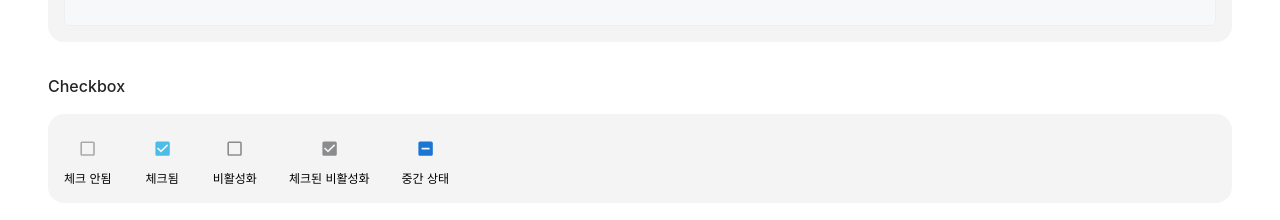
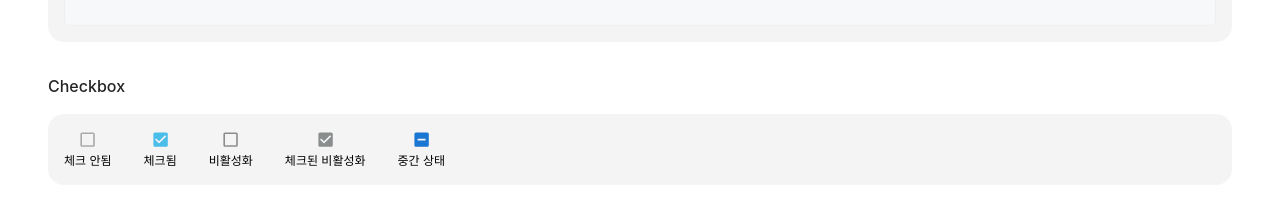
Before and after one commit to seohye-ki/LuFin, a React (Vite) app in the folder client/: page /common-components in a window 1280 px wide. Shown: the part 8340-8560 px from the top of the page. Built offline with nearby package versions, Linux system fonts and the light colour scheme; no server answers.

Commit message:
[S12P21A402-283] style: remove padding checkbox

```diff
--- a/client/src/components/Form/Checkbox.tsx
+++ b/client/src/components/Form/Checkbox.tsx
@@ -24,21 +24,22 @@ interface CheckboxProps extends Omit<MuiCheckboxProps, 'indeterminate'> {
 
 // 커스텀 스타일드 체크박스
 const StyledCheckbox = styled(MuiCheckbox)({
-  color: 'var(--color-grey-25)', // unchecked 색상
+  padding: 0, // ✅ 패딩 제거
+  color: 'var(--color-grey-25)',
   '&.Mui-checked': {
-    color: 'var(--color-info)', // checked 색상
+    color: 'var(--color-info)',
   },
   '&.Mui-indeterminate': {
-    color: 'var(--color-info)', // indeterminate 색상
+    color: 'var(--color-info)',
   },
   '&.Mui-disabled': {
-    color: 'var(--color-grey)', // disabled & unchecked 색상
+    color: 'var(--color-grey)',
   },
   '&.Mui-disabled.Mui-checked, &.Mui-disabled.Mui-indeterminate': {
-    color: 'var(--color-grey)', // disabled & checked 색상
+    color: 'var(--color-grey)',
   },
   '& .MuiSvgIcon-root': {
-    fontSize: '1.2rem', // 체크박스 크기 조정
+    fontSize: '1.2rem',
   },
 });
 
```
